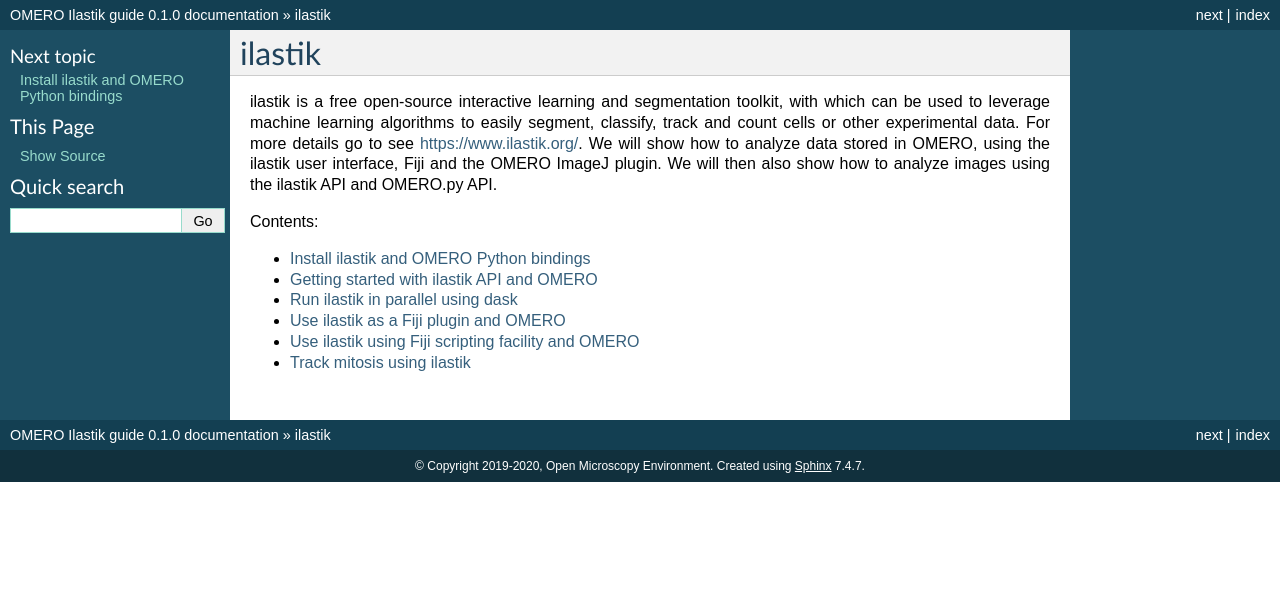
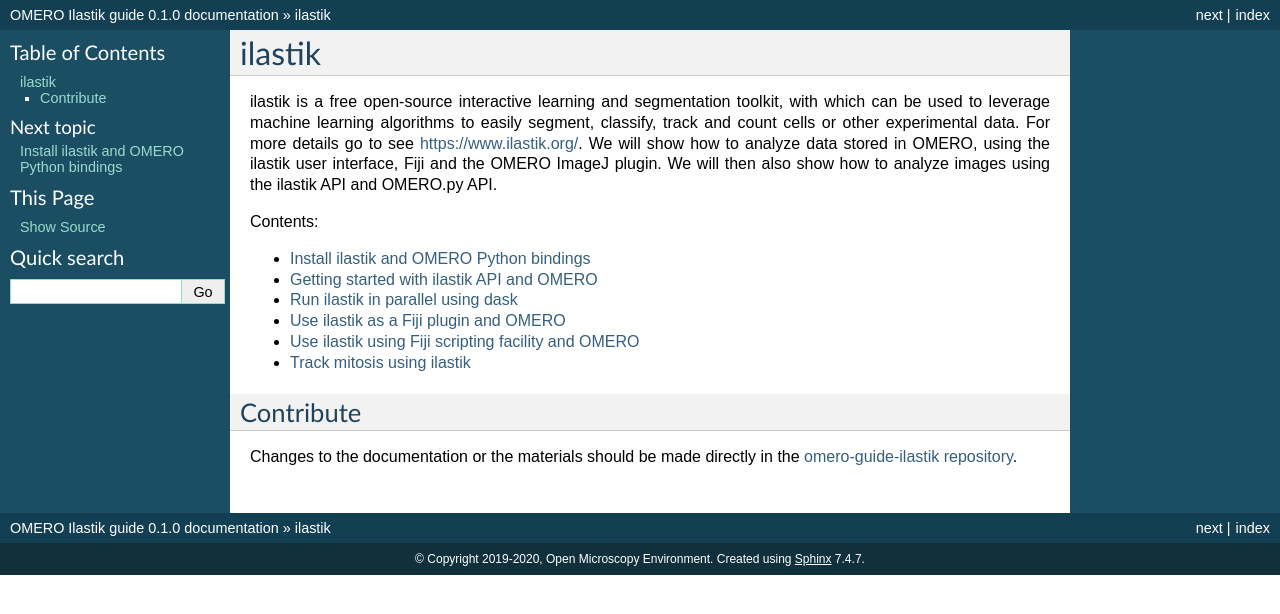
Before and after one commit to ome/omero-guide-ilastik, a Sphinx documentation site: the page built from docs/index.rst, in a window 1280 px wide. Shown: the top 614 px of the page. Built offline with Sphinx 7.4.7, drawn with Linux system fonts in a browser that asks for light colours.

Commit message:
add contribute

```diff
--- a/docs/index.rst
+++ b/docs/index.rst
@@ -14,3 +14,8 @@ Contents:
    ilastik_fiji_script
    ilastik_tracking
    :maxdepth: 1
+
+Contribute
+----------
+
+Changes to the documentation or the materials should be made directly in the `omero-guide-ilastik repository <https://github.com/ome/omero-guide-ilastik>`_.
```
